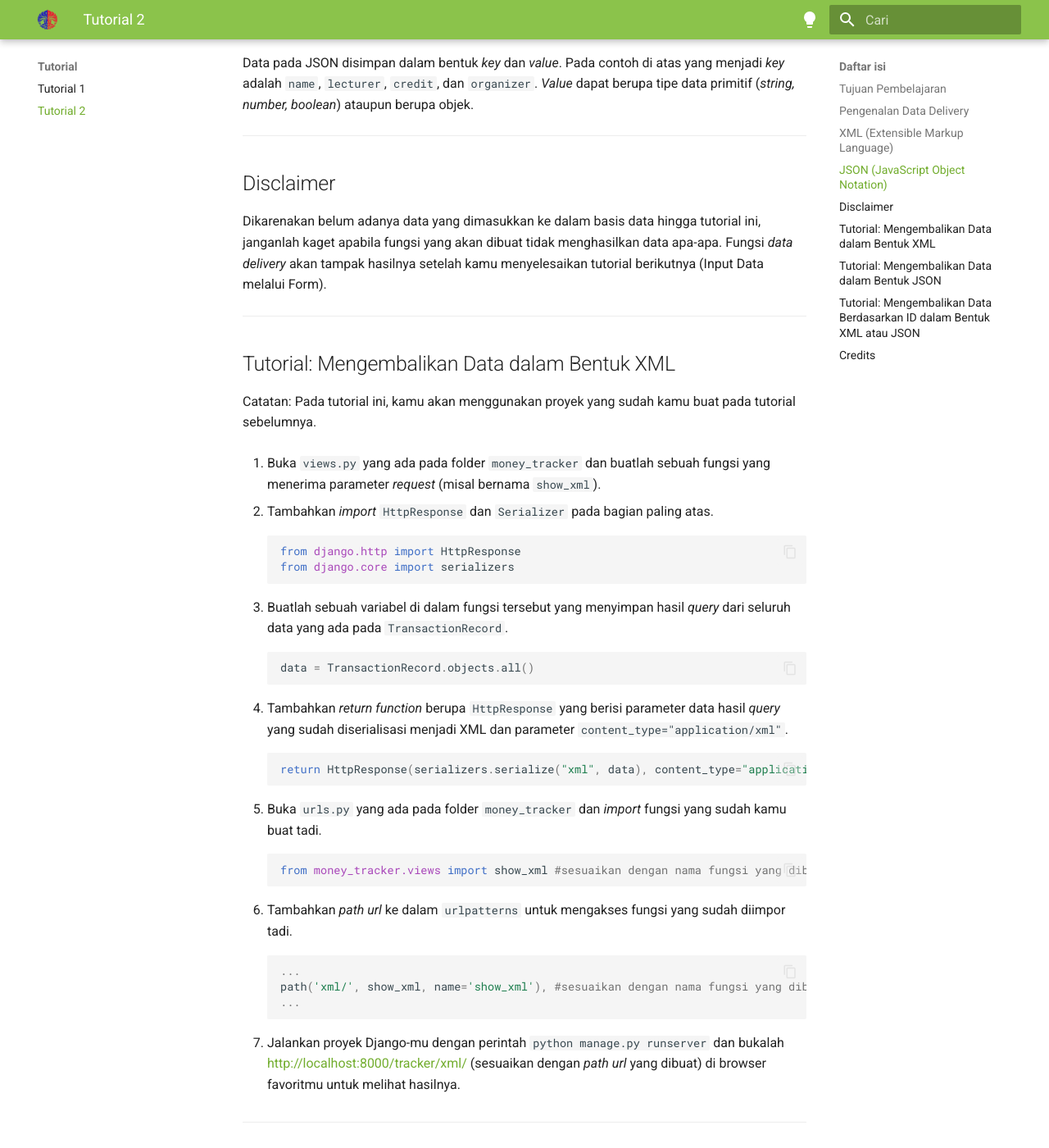
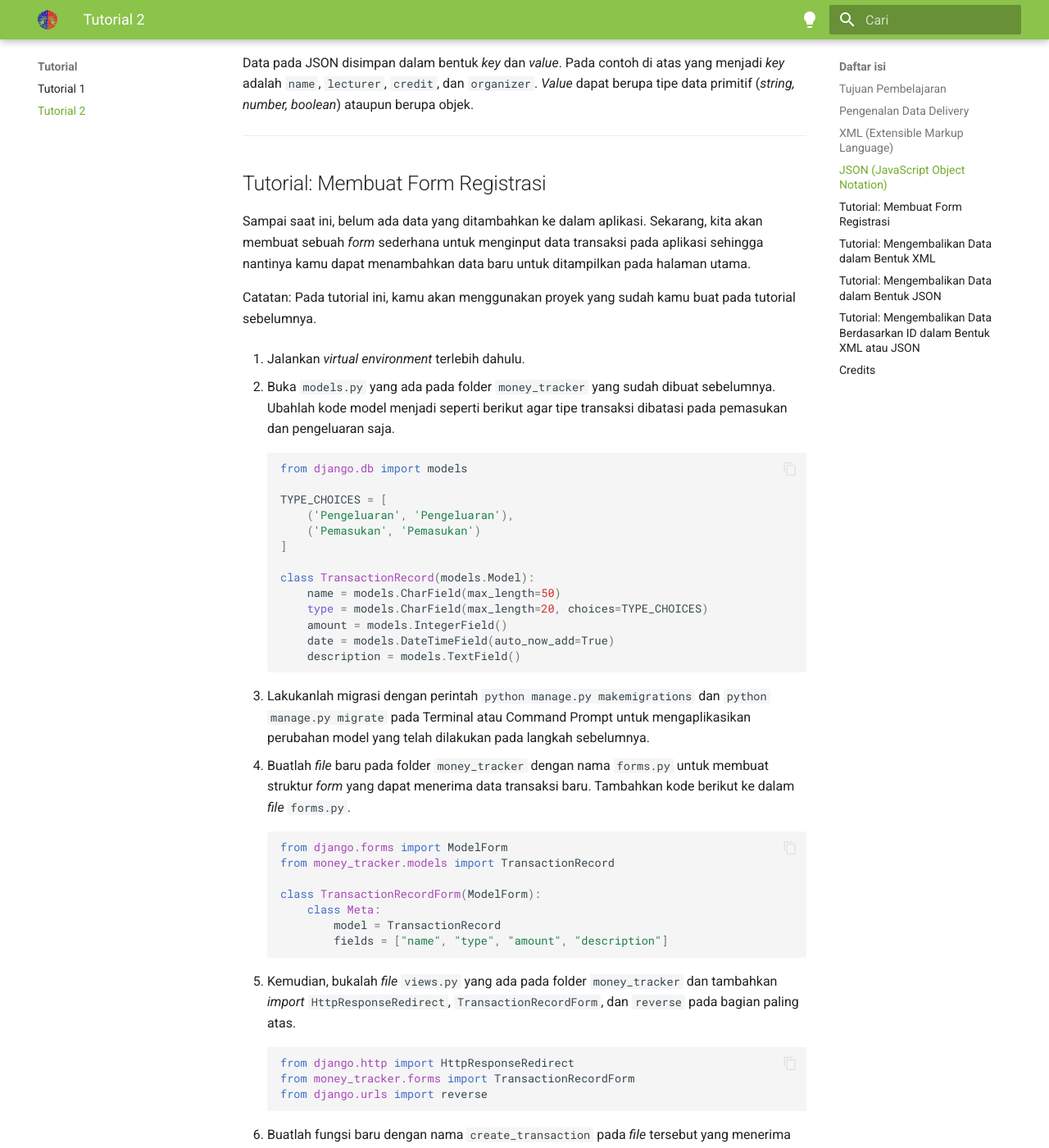
Before and after one commit to pbp-fasilkom-ui/genap-2023, an MkDocs documentation site: the page built from docs/tutorial/tutorial-2.md, in a window 1280 px wide and 1400 px high, scrolled down 2102 px. Shown: the whole window at 82% size. Built offline with MkDocs 1.6.1 and Material for MkDocs 9.7.7, drawn with Linux system fonts in a browser that asks for light colours; some of the changed text lies outside the part shown.

Commit message:
update: newer version

````diff
--- a/docs/tutorial/tutorial-2.md
+++ b/docs/tutorial/tutorial-2.md
@@ -69,9 +69,123 @@
 
 ---
 
-## Disclaimer
+## Tutorial: Membuat Form Registrasi
 
-Dikarenakan belum adanya data yang dimasukkan ke dalam basis data hingga tutorial ini, janganlah kaget apabila fungsi yang akan dibuat tidak menghasilkan data apa-apa. Fungsi _data delivery_ akan tampak hasilnya setelah kamu menyelesaikan tutorial berikutnya (Input Data melalui Form).
+Sampai saat ini, belum ada data yang ditambahkan ke dalam aplikasi. Sekarang, kita akan membuat sebuah _form_ sederhana untuk menginput data transaksi pada aplikasi sehingga nantinya kamu dapat menambahkan data baru untuk ditampilkan pada halaman utama.
+
+Catatan: Pada tutorial ini, kamu akan menggunakan proyek yang sudah kamu buat pada tutorial sebelumnya.
+
+1. Jalankan _virtual environment_ terlebih dahulu.
+
+2. Buka `models.py` yang ada pada folder `money_tracker` yang sudah dibuat sebelumnya. Ubahlah kode model menjadi seperti berikut agar tipe transaksi dibatasi pada pemasukan dan pengeluaran saja.
+
+    ```python
+    from django.db import models
+
+    TYPE_CHOICES = [
+        ('Pengeluaran', 'Pengeluaran'),
+        ('Pemasukan', 'Pemasukan')
+    ]
+
+    class TransactionRecord(models.Model):
+        name = models.CharField(max_length=50)
+        type = models.CharField(max_length=20, choices=TYPE_CHOICES)
+        amount = models.IntegerField()
+        date = models.DateTimeField(auto_now_add=True)
+        description = models.TextField()
+    ```
+
+3. Lakukanlah migrasi dengan perintah `python manage.py makemigrations` dan `python manage.py migrate` pada Terminal atau Command Prompt untuk mengaplikasikan perubahan model yang telah dilakukan pada langkah sebelumnya.
+
+4. Buatlah _file_ baru pada folder `money_tracker` dengan nama `forms.py` untuk membuat struktur _form_ yang dapat menerima data transaksi baru. Tambahkan kode berikut ke dalam _file_ `forms.py`.
+
+    ```python
+    from django.forms import ModelForm
+    from money_tracker.models import TransactionRecord
+
+    class TransactionRecordForm(ModelForm):
+        class Meta:
+            model = TransactionRecord
+            fields = ["name", "type", "amount", "description"]
+    ```
+
+5.  Kemudian, bukalah _file_ `views.py` yang ada pada folder `money_tracker` dan tambahkan  _import_ `HttpResponseRedirect`, `TransactionRecordForm`, dan `reverse` pada bagian paling atas.
+
+    ```python
+    from django.http import HttpResponseRedirect
+    from money_tracker.forms import TransactionRecordForm
+    from django.urls import reverse
+    ```
+
+6. Buatlah fungsi baru dengan nama `create_transaction` pada _file_ tersebut yang menerima parameter `request`, dan tambahkan potongan kode di bawah ini untuk menghasilkan formulir yang dapat menambahkan data transaksi secara otomatis ketika data di-_submit_ dari _form_.
+
+    ```python
+    def create_transaction(request):
+        form = TransactionRecordForm(request.POST or None)
+
+        if form.is_valid() and request.method == "POST":
+            form.save()
+            return HttpResponseRedirect(reverse('money_tracker:show_tracker'))
+
+        context = {'form': form}
+        return render(request, "create_transaction.html", context)
+    ```
+
+7. Buatlah berkas HTML baru dengan nama `create_transaction.html` pada folder `money_tracker/templates`. Isi dari `create_transaction.html` dapat kamu isi dengan _template_ berikut.
+
+    ```html
+    {% extends 'base.html' %}
+
+    {% load static %}
+
+    {% block content %}
+
+    <h1>Tambah Transaksi Baru</h1>
+
+    <form method="POST">
+        {% csrf_token %}
+        <table>
+            {{ form.as_table }}
+            <tr>
+                <td></td>
+                <td>
+                    <input type="submit" value="Tambah"/>
+                </td>
+            </tr>
+        </table>
+    </form>
+
+    {% endblock %}
+    ```
+
+8. Buka `urls.py` yang ada pada folder `money_tracker` dan `import` fungsi yang sudah kamu buat tadi.
+
+    ```python
+    from money_tracker.views import create_transaction
+    ```
+
+9. Tambahkan _path url_ ke dalam `urlpatterns` untuk mengakses fungsi yang sudah di-_import_ pada poin sebelumnya.
+
+    ```python
+    path('create', create_transaction, name='create_transaction'),
+    ```
+
+10. Buka `tracker.html` dan tambahkan kode berikut setelah _block_ `<table></table>`untuk menambahkan _button_ tambah transaksi baru.
+
+    ```html
+    ...
+    </table>
+
+    <br>
+    <a href="{% url 'money_tracker:create_transaction' %}">
+        <button>
+            Transaksi Baru
+        </button>
+    </a>
+    ...
+    ```
+
+Kita sudah menambahkan _form_ transaksi baru. Coba jalankan server dan tambahkan beberapa data transaksi baru. Seharusnya kamu dapat melihat data yang ditambahkan pada halaman utama aplikasi.
 
 ---
 
````
